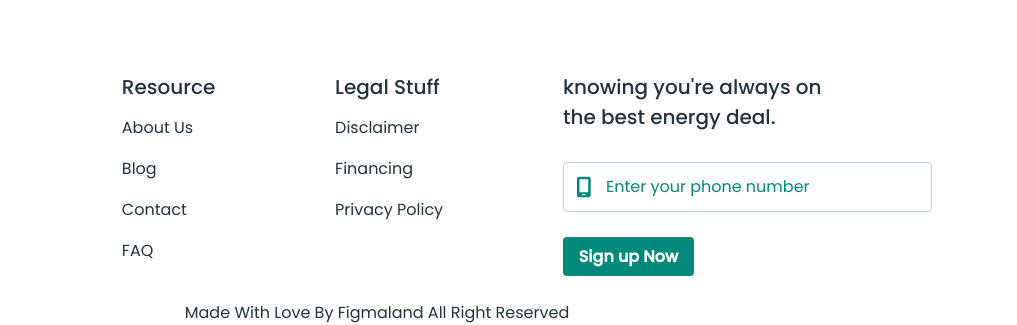
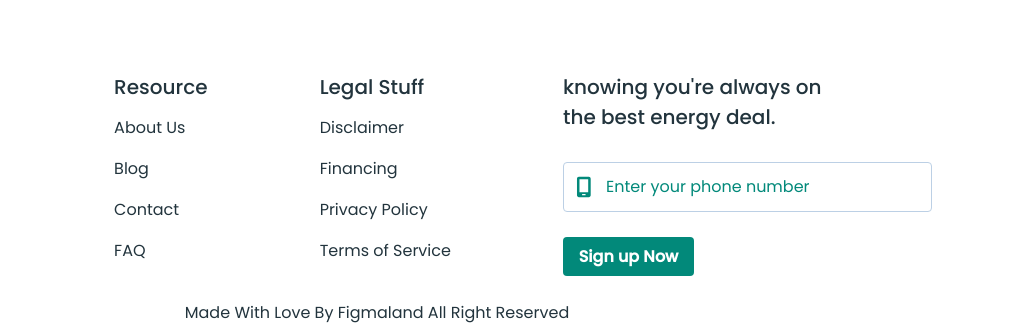
Before and after one commit to Alex-coder24/blanded-117-5-6, a plain HTML site: page customers.html in a window 1280 px wide. Shown: the part 3468-3793 px from the top of the page, 263-1280 px from the left. Drawn offline with Linux system fonts and the light colour scheme; a web font is replaced by a local one.

Commit message:
fix footer list

```diff
--- a/css/customers.css
+++ b/css/customers.css
@@ -275,6 +275,9 @@
   color: #000;
   margin-top: 12px;
 }
+.dark-body-mode .join-item-text-bold {
+  color: #fff;
+}
 @media screen and (min-width: 1150px) {
   .join {
     margin-bottom: 150px;
--- a/css/styles.css
+++ b/css/styles.css
@@ -1565,12 +1565,20 @@ fieldset {
 .dark-body-mode .footer-item-subtitle {
   color: #fff;
 }
+
+.footer-item-text:hover {
+  text-decoration: underline;
+}
 .footer-item-text {
+  color: #22343d;
   font-weight: 400;
   font-size: 16px;
   /* line-height: 35px; */
   line-height: 2.1875;
   text-align: center;
+}
+.dark-body-mode .footer-item-text {
+  color: #fff;
 }
 .footer-form-text {
   max-width: 280px;
--- a/customers.html
+++ b/customers.html
@@ -356,26 +356,49 @@
           <h2 class="footer-item-subtitle">Resource</h2>
           <ul class="footer-list">
             <li class="footer-item">
-              <p class="footer-item-text">About Us</p>
+              <a href="" class="footer-item-linked"
+                ><p class="footer-item-text">About Us</p></a
+              >
             </li>
-            <li class="footer-item"><p class="footer-item-text">Blog</p></li>
             <li class="footer-item">
-              <p class="footer-item-text">Contact</p>
+              <a href="" class="footer-item-linked"
+                ><p class="footer-item-text">Blog</p></a
+              >
             </li>
-            <li class="footer-item"><p class="footer-item-text">FAQ</p></li>
+            <li class="footer-item">
+              <a href="" class="footer-item-linked"
+                ><p class="footer-item-text">Contact</p></a
+              >
+            </li>
+            <li class="footer-item">
+              <a href="" class="footer-item-linked"
+                ><p class="footer-item-text">FAQ</p></a
+              >
+            </li>
           </ul>
         </div>
         <div>
           <h2 class="footer-item-subtitle">Legal Stuff</h2>
           <ul class="footer-list">
             <li class="footer-item">
-              <p class="footer-item-text">Disclaimer</p>
+              <a href="" class="footer-item-linked"
+                ><p class="footer-item-text">Disclaimer</p></a
+              >
             </li>
             <li class="footer-item">
-              <p class="footer-item-text">Financing</p>
+              <a href="" class="footer-item-linked"
+                ><p class="footer-item-text">Financing</p></a
+              >
             </li>
             <li class="footer-item">
-              <p class="footer-item-text">Privacy Policy</p>
+              <a href="" class="footer-item-linked"
+                ><p class="footer-item-text">Privacy Policy</p></a
+              >
+            </li>
+            <li class="footer-item">
+              <a href="" class="footer-item-linked"
+                ><p class="footer-item-text">Terms of Service</p></a
+              >
             </li>
           </ul>
         </div>
```
Also changed, not shown: index.html (+25 -7 lines), pricing.html (+30 -7 lines), resources.html (+30 -7 lines).
